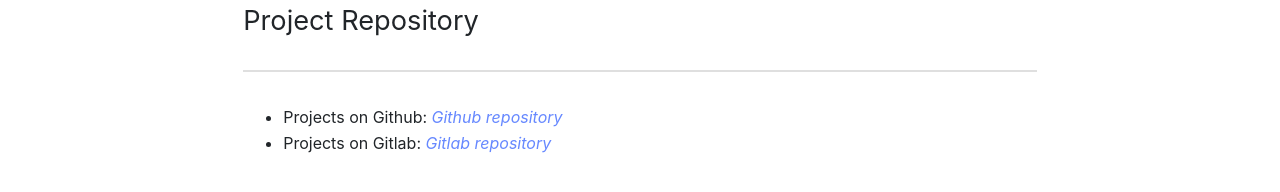
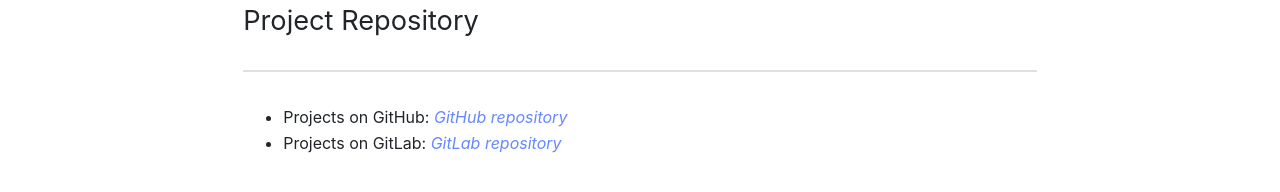
Before and after one commit to christianezeani/panthera-jekyll, a Jekyll site: the page built from en/Project_Repo.md, in a window 1280 px wide. Shown: the part 169-361 px from the top of the page. Built offline with Jekyll 4.4.1, drawn with Linux system fonts in a browser that asks for light colours.

Commit message:
last update nav

```diff
--- a/en/Project_Repo.md
+++ b/en/Project_Repo.md
@@ -7,5 +7,5 @@ order: 4
 ---
 # Project Repository
 ---
-* Projects on Github: [*Github repository*](https://github.com/ModuledkQuy?tab=repositories/){:target="_blank"}
-* Projects on Gitlab: [*Gitlab repository*](https://gitlab.com/users/KhacQuy/projects/){:target="_blank"}
+* Projects on GitHub: [*GitHub repository*](https://github.com/ModuledkQuy?tab=repositories/){:target="_blank"}
+* Projects on GitLab: [*GitLab repository*](https://gitlab.com/users/KhacQuy/projects/){:target="_blank"}
```
Also changed, not shown: vi/Project_Repo.md (+2 -2 lines), 3 other files.
